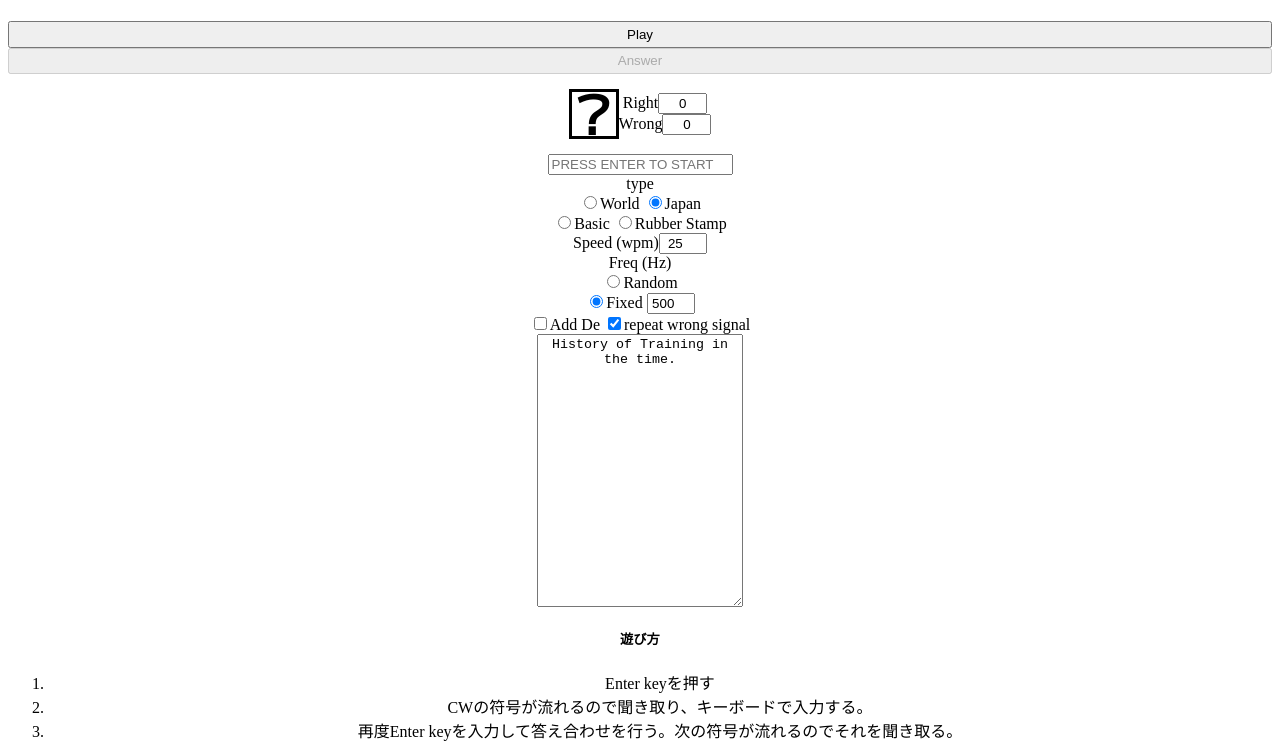
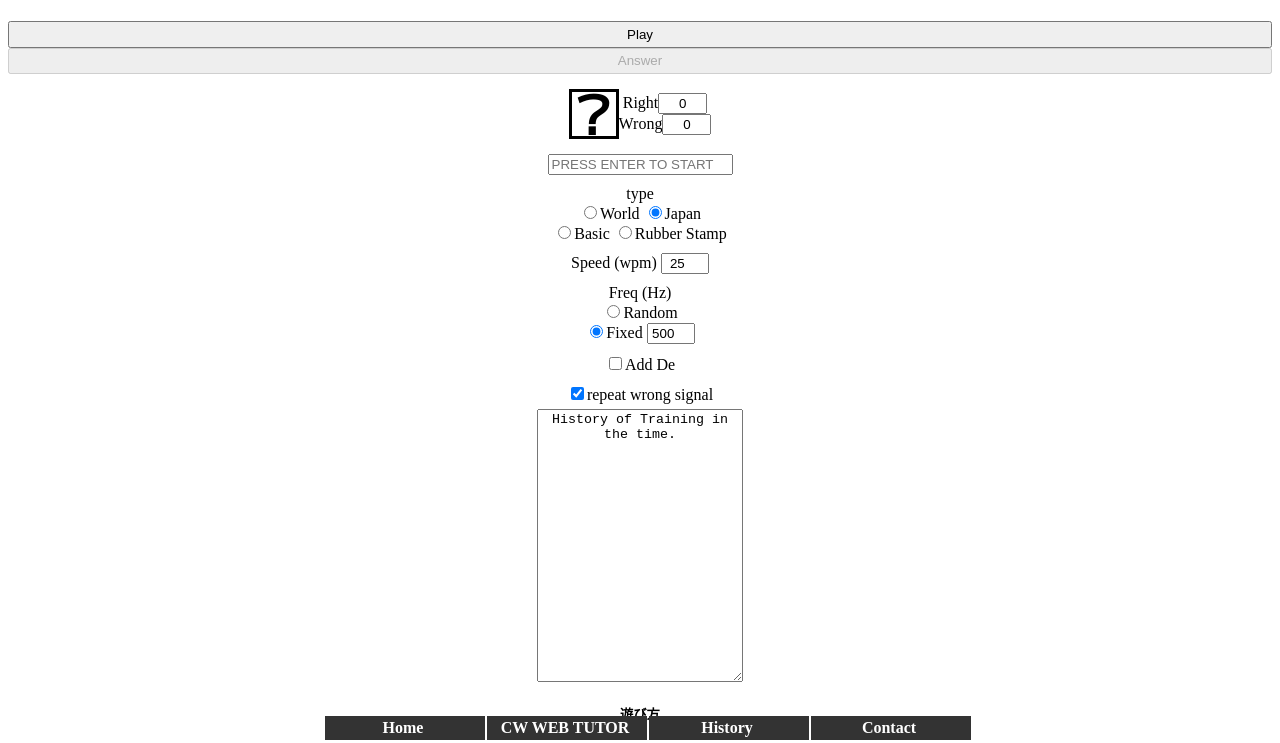
Before and after one commit to tomato3713/cw_for_web, a plain HTML site: page index.html in a window 1280 px wide. Shown: the part 59-802 px from the top of the page. Drawn offline with Linux system fonts and the light colour scheme; files whose address does not match are found by name.

Commit message:
add option-box class in html

```diff
--- a/index.html
+++ b/index.html
@@ -43,7 +43,7 @@
             <br/>
         </span>
         <span>
-            <div>type</div>
+            <div class="option-box">type
                 <div id="radioButton_log">
                     <input type="radio" name="logType" value="DX"/>World
                     <input type="radio" name="logType" value="Ja" checked/>Japan
@@ -51,16 +51,22 @@
                     <input type="radio" name="logType" value="Basic"/>Basic
                     <input type="radio" name="logType" value="Stamp"/>Rubber Stamp
                 </div>
-            <div>Speed (wpm)<input type="number" id="Speed" class="subbox" value="25" inputmode="numetic"/></div>
-            <div>Freq (Hz)</div>
+            </div>
+            <div class="option-box">Speed (wpm)
+                <input type="number" id="Speed" class="subbox" value="25" inputmode="numetic"/>
+            </div>
+            <div class="option-box">Freq (Hz)
                 <div id="radioButton_frequency">
                     <input type="radio" name="freqOpt" value="random"/>Random
                     <br/>
                     <input type="radio" name="freqOpt" value="fixed" checked/>Fixed
                     <input type="number" id="Freq" class="subbox" value="500" inputmode="numetic"/>
                 </div>
-            <div>
+            </div>
+            <div class="option-box">
                 <input type="checkbox" name="addDe" id="checkbox_addDe" value="addDe"/>Add De
+            </div>
+            <div class="option-box">
                 <input type="checkbox" name="repeat_wrong_signal" id="checkbox_rws" value="repeat_wrong_signal" checked/>repeat wrong signal
             </div>
             <textarea id="History" class="subbox big" readonly>History of Training in the time.</textarea>
--- a/style.css
+++ b/style.css
@@ -1,5 +1,9 @@
 * {
     text-align: center;
+}
+
+body {
+    margin-bottom: 2em;
 }
 
 @media only screen and (min-device-width: 480px) {
@@ -56,8 +60,7 @@
     align-items: center;
     height: 5em;
 }
-.item-image {
-}
+
 .item-text {
     flex-wrap:wrap;
     justify-content:center;
@@ -119,10 +122,13 @@
     list-style-position: inside;
     padding-top: 10px;
     padding-bottom: 10px;
-    width: 60%;
 }
 
 .menu-list {
+    position: fixed;
+    bottom: 0;
+    width: 100%;
+    z-index:  999;
     text-align:center;
     justify-content:center;
 }
@@ -149,7 +155,6 @@
 .menu-list li a {
     display:block;
     text-decoration: none;
-    vertical-align:middle;
     color: #fff;
     font-weight:bold;
     line-height:1em;
@@ -161,3 +166,8 @@
     padding-bottom: 2px;
     width: 100%;
 }
+
+.option-box {
+    margin-top: 10px;
+    margin-bottom: 5px;
+}
```
Lines whose indentation alone changed are shown as unchanged.
